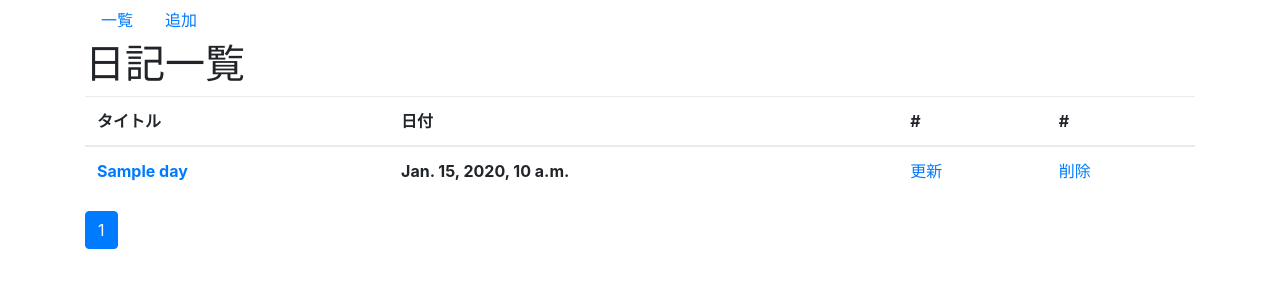
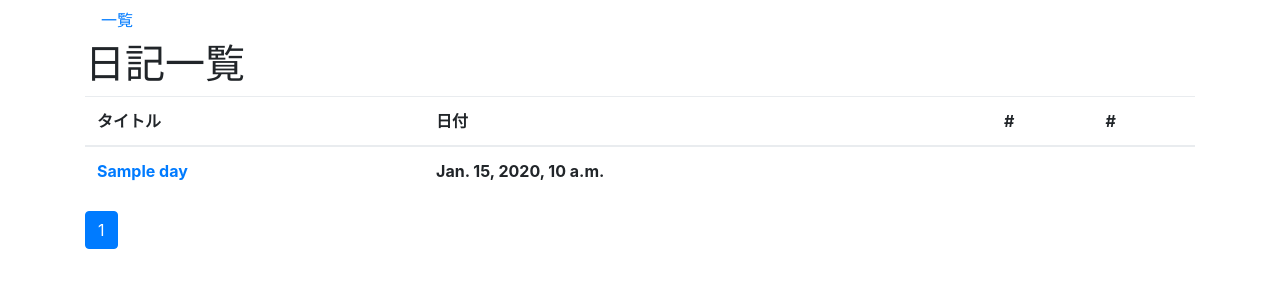
Before and after one commit to aki-06/Django_Simple_Diary, a Django app: template diary/templates/diary/day_list.html in a window 1280 px wide. Shown: the top 300 px of the page. Run offline with Django 3.2, Linux system fonts and the light colour scheme; the template is opened without the code that fills it: most values are stand-ins (such as "Sample title", 1, 10 or a date in 2020); lists and menus that the app fills with data are empty; some libraries are stand-ins or nearby versions.

Commit message:
管理画面修正

```diff
--- a/diary/templates/diary/base.html
+++ b/diary/templates/diary/base.html
@@ -13,7 +13,9 @@
     <div class="container">
       <nav class='nav'>
         <a class='nav-link' href="{% url 'diary:index' %}">一覧</a>
-        <a class='nav-link' href="{% url 'diary:add' %}">追加</a>
+        {% if user.is_superuser %}
+        <a class='nav-link' href="{% url 'diary:add' %}" target="_blank">追加</a>
+        {% endif %}
       </nav>
       {% block content %}
       {% endblock %}
--- a/diary/templates/diary/day_list.html
+++ b/diary/templates/diary/day_list.html
@@ -16,8 +16,12 @@
 			<tr>
 				<th><a href="{% url 'diary:detail' day.pk %}">{{ day.title }}</a></th>
 				<th>{{ day.date }}</th>
-				<td><a href="{% url 'diary:update' day.pk %}">更新</a></td>
-				<td><a href="{% url 'diary:delete' day.pk %}">削除</a></td>
+				{% if user.is_superuser %}
+				<td><a href="{% url 'diary:update' day.pk %}" target="_blank">更新</a></td>
+				{% endif %}
+				{% if user.is_superuser %}
+				<td><a href="{% url 'diary:delete' day.pk %}" target="_blank">削除</a></td>
+				{% endif %}
 			</tr>
 			{% endfor %}
 		</tbody>
--- a/project/settings.py
+++ b/project/settings.py
@@ -119,3 +119,4 @@ USE_TZ = True
 # https://docs.djangoproject.com/en/2.0/howto/static-files/
 
 STATIC_URL = '/static/'
+LOGIN_URL = 'admin:login'
```
Also changed, not shown: diary/views.py (+4 -3 lines), db.sqlite3.
